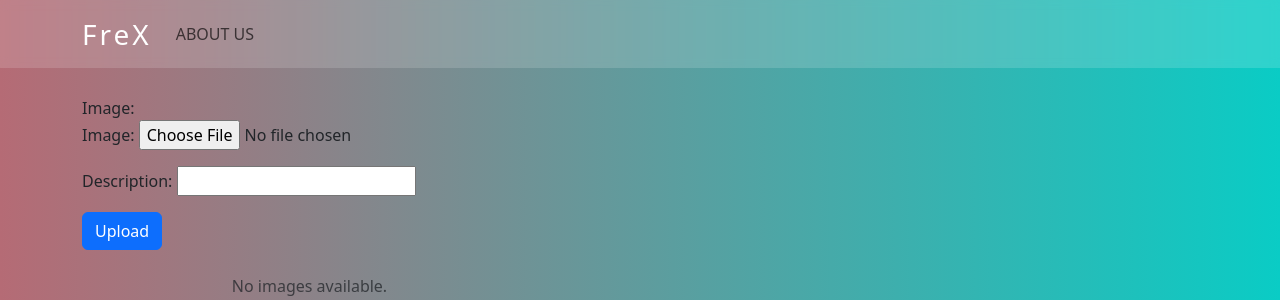
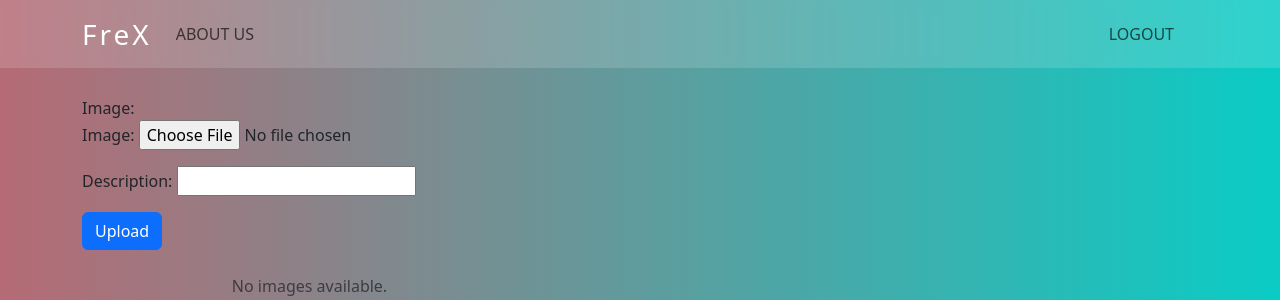
Before and after one commit to Pixelsachin/Tasveer, a Django app: page /img_handle in a window 1280 px wide. Shown: the top 300 px of the page. Run offline with Django 5.2, Linux system fonts and the light colour scheme.

Commit message:
minor changes

```diff
--- a/adharcard/models.py
+++ b/adharcard/models.py
@@ -11,7 +11,7 @@ import os
 
 def filename(value):
     ext = os.path.splitext(value.name)[1]
-    valid_extensions = [".jpg", ".png"]
+    valid_extensions = [".jpg"]
     if not ext.lower() in valid_extensions:
         raise ValidationError("only jpg file can be uploded")
 
@@ -19,5 +19,4 @@ def filename(value):
 class img_load(models.Model):
     image = models.ImageField(upload_to="images/", validators=[filename])
     description = models.CharField(max_length=50, null=True, blank=True)
-
     uploaded_at = models.DateTimeField(default=timezone.now)
--- a/adharcard/views.py
+++ b/adharcard/views.py
@@ -87,7 +87,6 @@ def img_handle(request):
     if request.method == "POST":
         form = ImageUploadForm(request.POST, request.FILES)
         if form.is_valid():
-
             form.save()
             return redirect("index")
     else:
@@ -100,7 +99,7 @@ def welcome(request):
 
 
 def delete_expired_images():
-    expiration_time = timezone.now() - timedelta(minutes=10)
+    expiration_time = timezone.now() - timedelta(minutes=60)
     expired_images = img_load.objects.filter(uploaded_at__lt=expiration_time)
     for image in expired_images:
         image.image.delete(save=False)
--- a/templates/index.html
+++ b/templates/index.html
@@ -81,6 +81,13 @@ body {
                 </ul>
                 <ul class="navbar-nav d-flex flex-row">
                     <li class="nav-item me-3 me-lg-0">
+                        <a class="nav-link btn btn-danger" href=" {% url "logout_view" %}"><span>LOGOUT</span>
+                            <i class="fas fa-shopping-cart"></i>
+                        </a>
+                    </li>
+                </ul>
+                <ul class="navbar-nav d-flex flex-row">
+                    <li class="nav-item me-3 me-lg-0">
                         <a class="nav-link" href="#!">
                             <i class="fas fa-shopping-cart"></i>
                         </a>
```
Also changed, not shown: db.sqlite3.
